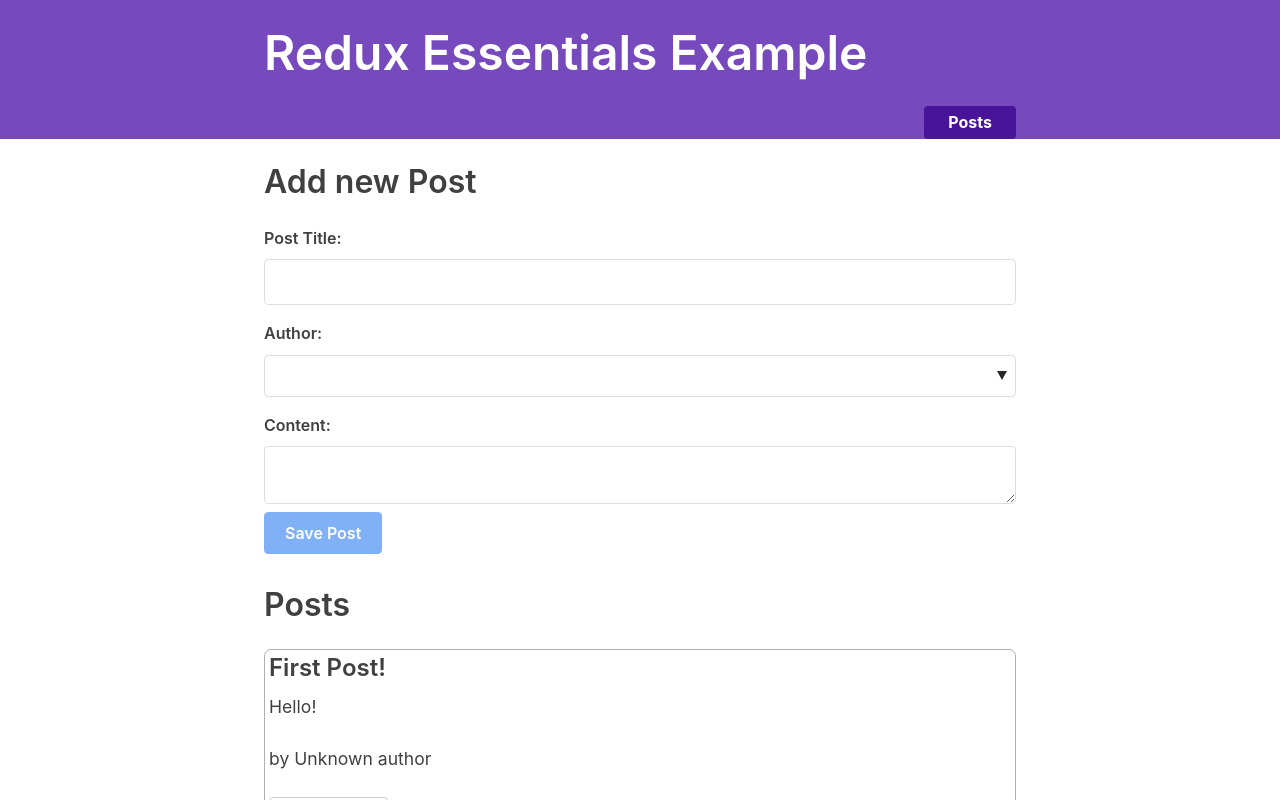
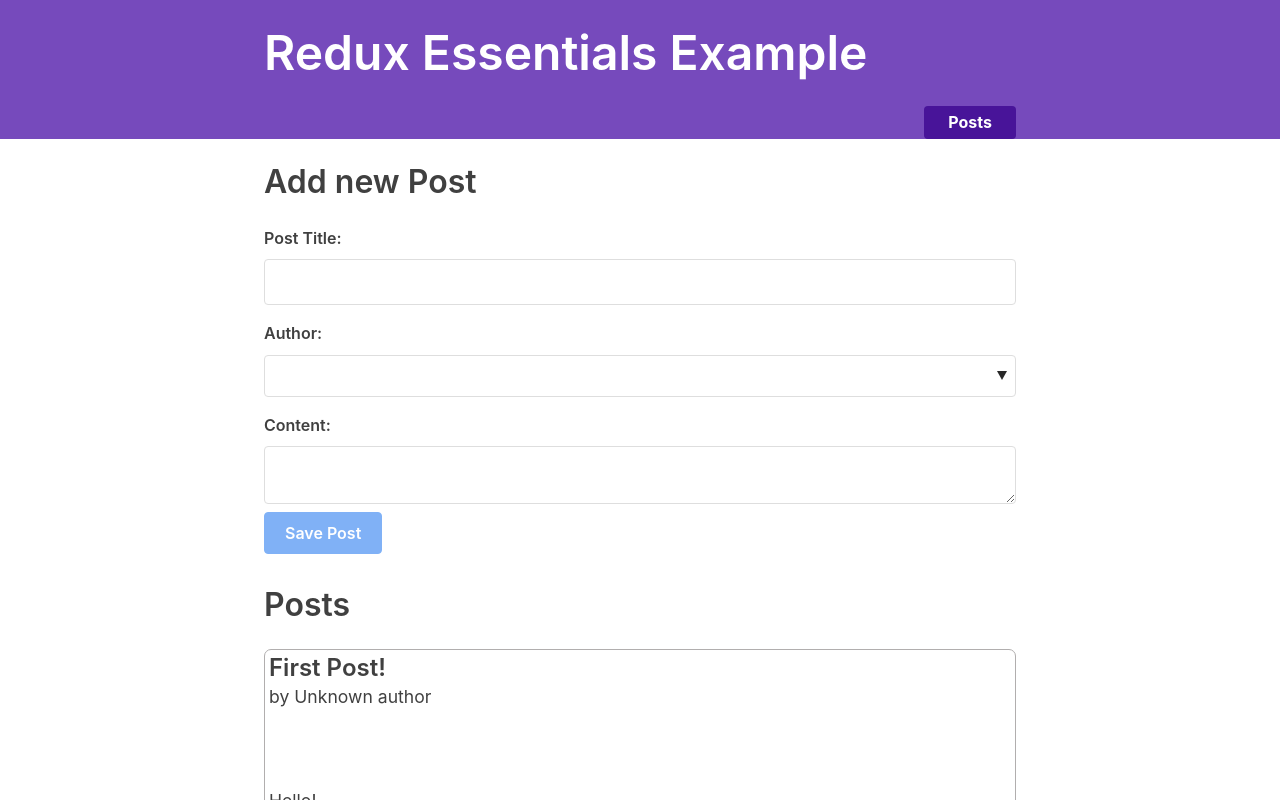
Before and after one commit to 8mamo10/relux, a React (Create React App) app in the folder redux-essentials-example-app/: page / in a window 1280 px wide. Shown: the top 800 px of the page. Built offline with nearby package versions, Linux system fonts and the light colour scheme; what miragejs, txtgen would draw is missing.

Commit message:
Bugfix TimeAgo

```diff
--- a/redux-essentials-example-app/src/features/posts/PostsList.js
+++ b/redux-essentials-example-app/src/features/posts/PostsList.js
@@ -3,6 +3,7 @@
 import { Link } from 'react-router-dom'
 
 import { PostAuthor } from './PostAuthor'
+import { TimeAgo } from './TimeAgo'
 
 export const PostsList = () => {
   const posts = useSelector(state => state.posts)
@@ -10,8 +11,11 @@
   const renderPosts = posts.map(post => (
     <article className="post-excerpt" key={post.id}>
       <h3>{post.title}</h3>
+      <div>
+        <p><PostAuthor userId={post.user} /></p>
+        <p><TimeAgo timstamp={post.date} /></p>
+      </div>
       <p className="post-content">{post.content.substring(0, 100)}</p>
-      <p><PostAuthor userId={post.user} /></p>
       <Link to={`/posts/${post.id}`} className="button muted-button">
         View Post
       </Link>
--- a/redux-essentials-example-app/src/features/posts/TimeAgo.js
+++ b/redux-essentials-example-app/src/features/posts/TimeAgo.js
@@ -1,15 +1,15 @@
-import React from 'react-redux'
-import { parseISO, formatDistanceNow } from 'date-fns'
+import React from 'react'
+import { parseISO, formatDistanceToNow } from 'date-fns'
 
 export const TimeAgo = ({ timestamp }) => {
   let timeAgo = ''
   if (timestamp) {
     const date = parseISO(timestamp)
-    const timePeriod = formatDistanceNow(date)
-    timeAago = `${timePeriod} ago`
+    const timePeriod = formatDistanceToNow(date)
+    timeAgo = `${timePeriod} ago`
   }
   return (
-    <span title={timestmap}>
+    <span title={timestamp}>
       &nbsp; <i>{timeAgo}</i>
     </span>
   )
```
